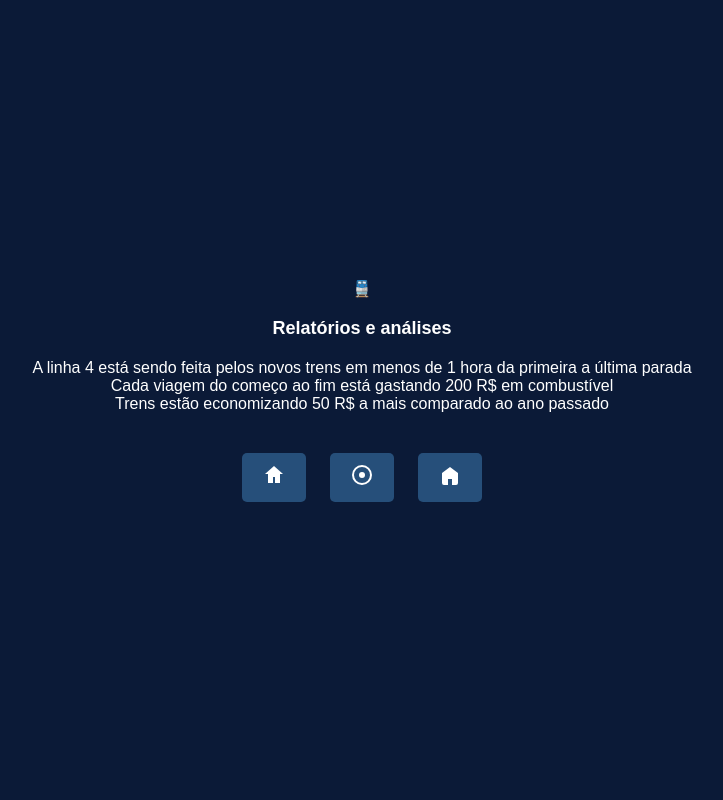
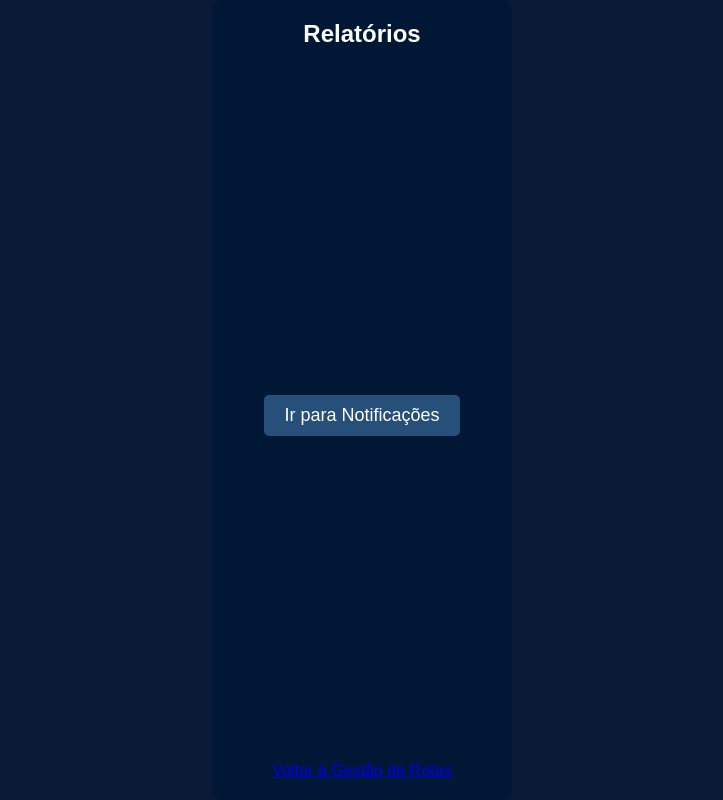
Before and after one commit to nicolasyan29/PAGTREM, a PHP site: page /relatorio.php in a window 1280 px wide. Shown: the whole page, without its empty margins (278-1001 px from the left). Run offline with PHP 8.4, Linux system fonts and the light colour scheme; the visitor is signed in with stand-in values (Sample User, id 1).

Commit message:
add upadate

```diff
--- a/PAGTREM/public/relatorio.php
+++ b/PAGTREM/public/relatorio.php
@@ -1,53 +1,27 @@
 <?php
-$titulo = "Relatórios e análises";
-$icone = "🚆";
-$cards = [
-    "A linha 4 está sendo feita pelos novos trens em menos de 1 hora da primeira a última parada",
-    "Cada viagem do começo ao fim está gastando 200 R$ em combustível",
-    "Trens estão economizando 50 R$ a mais comparado ao ano passado"
-];
+session_start();
+if (!isset($_SESSION["logado"])) {
+    header("Location: login.php");
+    exit;
+}
 ?>
+
 <!DOCTYPE html>
-<html lang="pt-BR">
+<html lang="pt-br">
 <head>
     <meta charset="UTF-8">
-    <title><?php echo $titulo; ?></title>
-    <meta name="viewport" content="width=device-width, initial-scale=1">
+    <title>Relatórios</title>
     <link rel="stylesheet" href="../style/combined.css">
 </head>
 <body>
-    <div class="app">
-        <header class="topbar">
-            <span class="icon"><?php echo $icone; ?></span>
-            <h1><?php echo $titulo; ?></h1>
-        </header>
 
-        <main class="content">
-            <?php foreach ($cards as $texto): ?>
-                <section class="card">
-                    <p><?php echo $texto; ?></p>
-                </section>
-            <?php endforeach; ?>
-        </main>
 
-        <nav class="bottom-nav">
-            <button class="nav-btn" aria-label="Início">
-                <svg viewBox="0 0 24 24" width="24" height="24" aria-hidden="true">
-                    <path fill="currentColor" d="M12 3l9 8h-3v9h-5v-6H11v6H6v-9H3z"/>
-                </svg>
-            </button>
-            <button class="nav-btn active" aria-label="Status">
-                <svg viewBox="0 0 24 24" width="24" height="24" aria-hidden="true">
-                    <circle cx="12" cy="12" r="9" fill="none" stroke="currentColor" stroke-width="2"/>
-                    <circle cx="12" cy="12" r="3" fill="currentColor"/>
-                </svg>
-            </button>
-            <button class="nav-btn" aria-label="Início 2">
-                <svg viewBox="0 0 24 24" width="24" height="24" aria-hidden="true">
-                    <path fill="currentColor" d="M4 10l8-6 8 6v10a2 2 0 0 1-2 2h-4v-6H10v6H6a2 2 0 0 1-2-2V10z"/>
-                </svg>
-            </button>
-        </nav>
-    </div>
+<div class="container">
+    <h2>Relatórios</h2>
+
+    <button onclick="window.location.href='notificacoes.php'">Ir para Notificações</button>
+    <p><a href="gestaoderotas.php">Voltar à Gestão de Rotas</a></p>
+</div>
+
 </body>
 </html>
```
Also changed, not shown: PAGTREM/public/gestaoderotas.php (+13 -16 lines), PAGTREM/public/notificacoes.php (+15 -16 lines).
